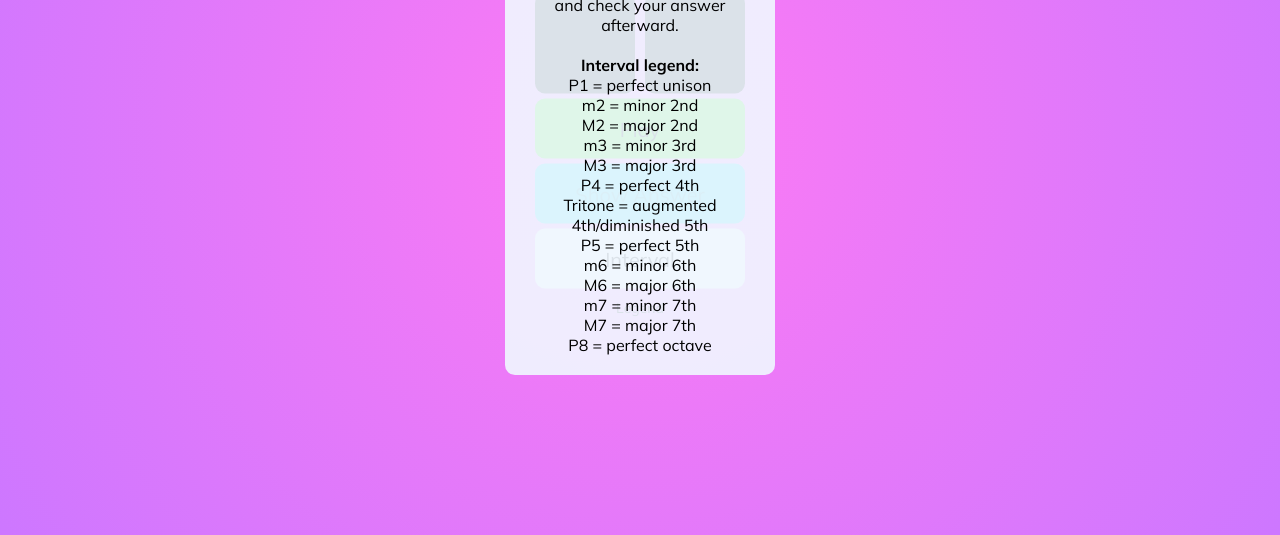
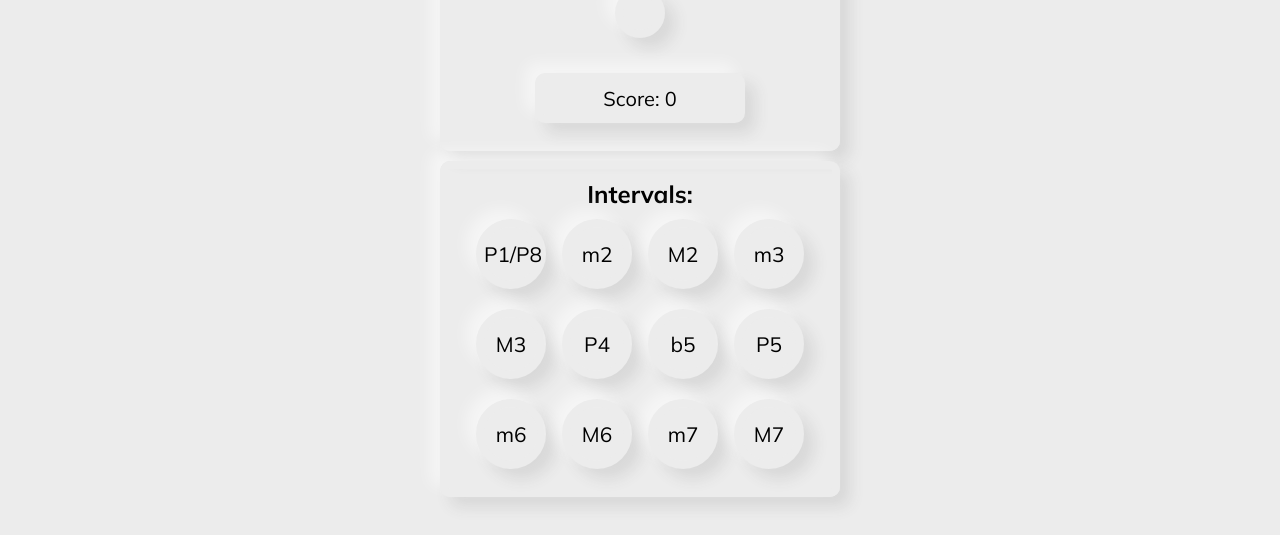
Before and after one commit to chrisratsabout/interval-trainer, a plain HTML site: page index.html in a window 1280 px wide. Shown: the part 265-800 px from the top of the page. Drawn offline with Linux system fonts and the light colour scheme; a web font is replaced by a local one.

Commit message:
Add files via upload
Uploading correct and modified files. Redo all CSS and change app functionality into a game.

```diff
--- a/index.html
+++ b/index.html
@@ -1,35 +1,18 @@
 <!DOCTYPE html>
 <html lang="en">
+
 <head>
     <meta charset="UTF-8">
     <meta http-equiv="X-UA-Compatible" content="IE=edge">
     <meta name="viewport" content="width=device-width, initial-scale=1.0">
     <title>Interval Trainer</title>
+    <script src="https://kit.fontawesome.com/8efc22d7af.js" crossorigin="anonymous"></script>
     <link rel="stylesheet" href="styles.css">
     <script src="app.js" defer></script>
 </head>
+
 <body>
-    <div class="modal">
-        <h2 class="modal-title">Interval Trainer</h2>
-        <button class="close-btn">X</button>
-        <p>Press play to hear both notes and check your answer afterward.</p><br>
-        <p class="legend-title">Interval legend:</p>
-        <ul>
-            <li>P1 = perfect unison</li>
-            <li>m2 = minor 2nd</li>
-            <li>M2 = major 2nd</li>
-            <li>m3 = minor 3rd</li>
-            <li>M3 = major 3rd</li>
-            <li>P4 = perfect 4th</li>
-            <li>Tritone = augmented 4th/diminished 5th</li>
-            <li>P5 = perfect 5th</li>
-            <li>m6 = minor 6th</li>
-            <li>M6 = major 6th</li>
-            <li>m7 = minor 7th</li>
-            <li>M7 = major 7th</li>
-            <li>P8 = perfect octave</li>
-        </ul>
-    </div>
+
     <div class="container">
         <h2>Interval Trainer</h2>
         <div class="note-animation-container">
@@ -37,13 +20,37 @@
             <div class="right-note"></div>
         </div>
         <div class="bottom-container">
-            <button class="play-btn">Play</button>
-            <button class="answer-btn">Show Answer</button>
-            <div class="answer-box">Interval</div>
-            <p class="legend">Legend</p>
+            <button class="play-btn">Play <i class="fa-solid fa-play"></i></button>
+            <div class="answer-status"><span class="fa-stack"><i class="fa-regular fa-thumbs-up correct"></i><span class="fa-stack fa-stack-1x"><i class="fa-regular fa-thumbs-down incorrect"></i></span></span></div>
+            <button class="score-box">Score: <span class="score-text">0</span></button>
         </div>
     </div>
+    <div class="option-container">
+        <h2 class="option-title">Intervals:</h2>
+        <div class="option-btn-row">
+            <button class="option-btn p1-btn c2 c3 0 12">P1/P8</button>
+            <button class="option-btn minor2-btn c-sharp-2 1">m2</button>
+            <button class="option-btn major2-btn d2 2">M2</button>
+            <button class="option-btn minor3-btn d-sharp-2 3">m3</button>
+        </div>
+        <div class="option-btn-row">
+            <button class="option-btn major3-btn e2 4">M3</button>
+            <button class="option-btn perfect4-btn f2 5">P4</button>
+            <button class="option-btn flat5-btn f-sharp-2 6">b5</button>
+            <button class="option-btn perfect5-btn g2 7">P5</button>
+        </div>
+        <div class="option-btn-row">
+            <button class="option-btn minor6-btn g-sharp-2 8">m6</button>
+            <button class="option-btn major6-btn a2 9">M6</button>
+            <button class="option-btn minor7-btn a-sharp-2 10">m7</button>
+            <button class="option-btn major7-btn b2 11">M7</button>
+        </div>
 
+
+
+
+
+    </div>
 
     <audio id="c2" src="samples/c2.mp3"></audio>
     <audio id="c-sharp-2" src="samples/c-sharp-2.mp3"></audio>
@@ -59,4 +66,5 @@
     <audio id="b2" src="samples/b2.mp3"></audio>
     <audio id="c3" src="samples/c3.mp3"></audio>
 </body>
+
 </html>
--- a/styles.css
+++ b/styles.css
@@ -7,32 +7,9 @@
 }
 
 body {
-
-    min-height: 100vh;
-    min-width: 100vh;
-    background-image: radial-gradient(circle, rgb(254, 123, 244) 0%, rgb(205, 119, 255) 100%);
-}
-
-.modal {
-    position: absolute;
-    top: 50%;
-    left: 50%;
-    transform: translate(-50%, -50%);
+    display: block;
     font-family: Mulish, sans-serif;
-    background-color: rgba(240, 248, 255, 0.913);
-    width: 270px;
-    padding: 20px;
-    border-radius: 10px;
-    text-align: center;
-    z-index: 2;
-}
-
-.modal.active {
-    visibility: hidden;
-}
-
-.legend-title {
-    font-weight: 800;
+    background-color: #ececec;
 }
 
 .close-btn {
@@ -47,99 +24,146 @@ body {
     cursor: pointer;
 }
 
-.modal-title {
-    text-align: center;
-}
 
-ul {
-    display: table;
-    margin: 0 auto;
-    text-align: center;
-}
-
-li {
-    list-style: none;
-}
-
-h2 {
-    margin-bottom: 10px;
-}
 
 .container {
-    position: absolute;
-    top: 50%;
-    left: 50%;
-    transform: translate(-50%, -50%);
+    margin: 30px auto 20px auto;
+    padding: 10px 20px;
     text-align: center;
-    font-family: Mulish, sans-serif;
+    display: flex;
+    flex-direction: column;
+    width: 400px;
+    border-radius: 10px;
+    border: 8px solid #ececec;
+    margin: 10px auto;
+    outline: none;
+    box-shadow: -10px -10px 15px 0 rgba(255, 255, 255, 0.5), 10px 10px 15px 0 rgba(70, 70, 70, 0.12);
+
 }
 
 .note-animation-container {
     display: flex;
     gap: 10px;
+    margin: 15px auto;
 }
 
 .left-note,
-.right-note {
-    height: 100px;
-    width: 100px;
-    background-color: black;
+.right-note ,
+.answer-status {
+    height: 50px;
+    width: 50px;
+    background-color: #ececec;
+    border-radius: 50%;
+    transition: ease-in-out .3s;
+    border: 8px solid #ececec;
+    margin: 10px auto;
+    outline: none;
+    box-shadow: -10px -10px 15px 0 rgba(255, 255, 255, 0.5), 10px 10px 15px 0 rgba(70, 70, 70, 0.12);
+
+}
+
+.bottom-container {
+    display: flex;
+    flex-direction: column;
+    gap: 15px;
+}
+
+.option-container {
+    margin: 35px auto;
+    padding: 10px 20px;
+    text-align: center;
+    display: flex;
+    flex-direction: column;
+    width: 400px;
     border-radius: 10px;
+    border: 8px solid #ececec;
+    margin: 10px auto;
+    outline: none;
+    box-shadow: -10px -10px 15px 0 rgba(255, 255, 255, 0.5), 10px 10px 15px 0 rgba(70, 70, 70, 0.12);
+
+}
+
+.option-btn-row {
+    display: flex;
+    justify-content: space-evenly;
+}
+
+.option-btn {
+    background-color: #ececec;
+    font-family: Mulish, Arial, sans-serif;
+    font-size: 1.3rem;
+    width: 70px;
+    height: 70px;
+    border-radius: 50%;
+    border: 8px solid #ececec;
+    margin: 10px auto;
+    outline: none;
+    box-shadow: -10px -10px 15px 0 rgba(255, 255, 255, 0.5), 10px 10px 15px 0 rgba(70, 70, 70, 0.12);
     transition: ease-in-out .3s;
 }
 
-.play-btn {
-    margin-top: 5px;
-    width: 100%;
-    height: 60px;
-    border-radius: 10px;
-    border: none;
-    background-color: rgb(46, 228, 0);
-    font-family: Mulish, sans-serif;
-    font-size: 20px;
+.option-btn:focus {
+    box-shadow:
+    -10px -10px 15px 0 rgba(255, 255, 255, 0.5),
+    10px 10px 15px 0 rgba(70, 70, 70, 0.12),
+    inset -10px -10px 15px 0 rgba(255, 255, 255, 0.5),
+    inset 10px 10px 15px 0 rgba(70, 70, 70, 0.12);
 }
 
-.play-btn:hover {
-    background-color: rgb(157, 255, 132);
+.option-btn:hover {
+    filter: brightness(94%);
     cursor: pointer;
 }
 
 
+.play-btn,
+.score-box,
+.answer-box {
+    margin: 0 auto;
+    width: 210px;
+    height: 50px;
+    border-radius: 10px;
+    border: none;
+    background-color: #ececec;
+    font-family: Mulish, Arial, sans-serif;
+    font-size: 20px;
+    transition: ease-in-out .3s;
+    border: 8px solid #ececec;
+    margin: 10px auto;
+    outline: none;
+    box-shadow: -10px -10px 15px 0 rgba(255, 255, 255, 0.5), 10px 10px 15px 0 rgba(70, 70, 70, 0.12);
 
-.answer-btn {
-    margin-top: 5px;
-    width: 100%;
-    height: 60px;
-    border-radius: 10px;
-    background-color: rgb(0, 209, 228);
-    font-family: Mulish, sans-serif;
-    font-size: 20px;
-    border: none;
 }
 
+
+
+.play-btn:hover,
 .answer-btn:hover {
-    background-color: rgb(92, 241, 255);
+    filter: brightness(92%);
     cursor: pointer;
 }
 
-.answer-box {
-    margin-top: 5px;
-    width: 100%;
-    height: 60px;
+
+.answer-status {
     display: flex;
     align-items: center;
     justify-content: center;
-    background-color: rgb(243, 243, 243);
-    font-size: 20px;
-    border-radius: 10px;
+    background-color: #ececec;
 }
 
-.legend {
-    font-size: 14px;
-    margin-top: 10px;
+.correct,
+.incorrect {
+    font-size: 1.3rem;
+    visibility: hidden;
 }
 
-.legend:hover {
-    text-decoration: underline;
-    cursor: pointer;
+.correct.active, .incorrect.active  {
+    visibility: visible;
 }
+
+
+@media (max-width: 768px) {
+    .container, .option-container {
+        width: 88vw;
+    }
+}
```
Also changed, not shown: app.js (+41 -67 lines).
